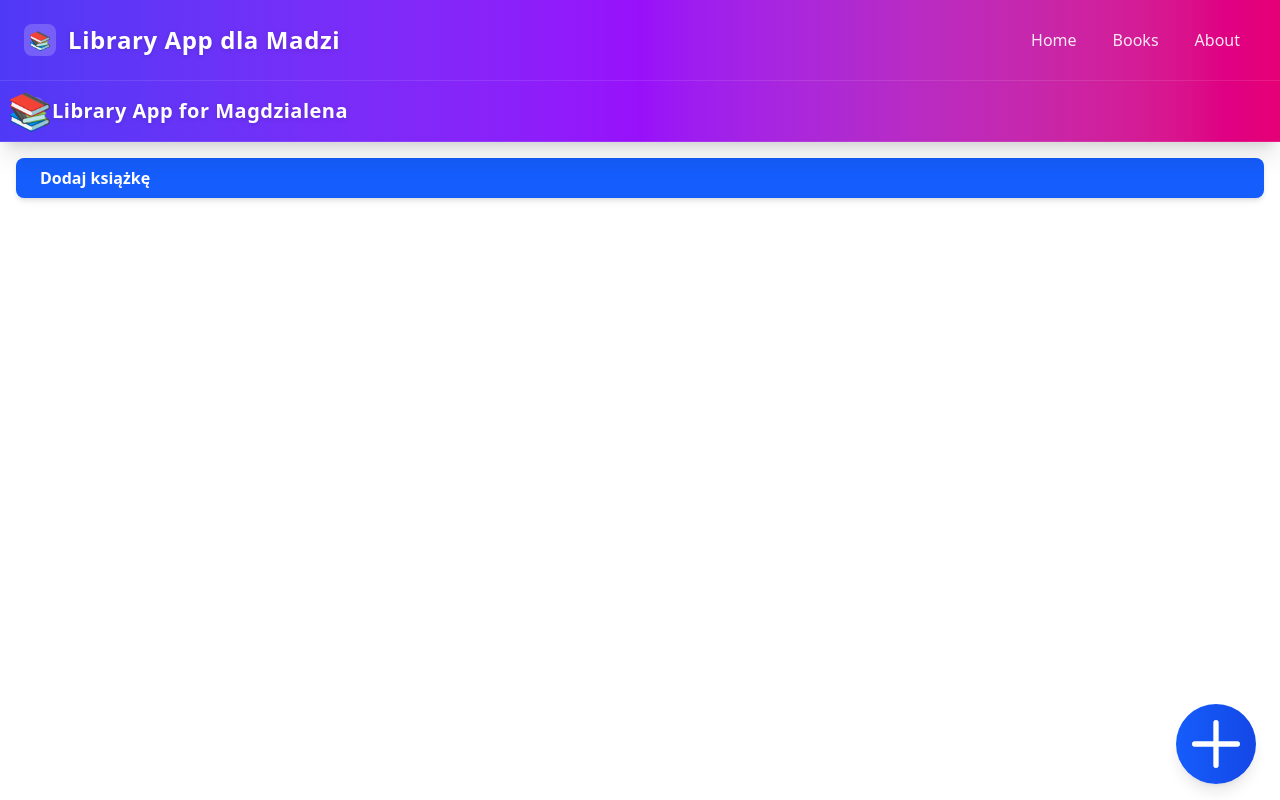
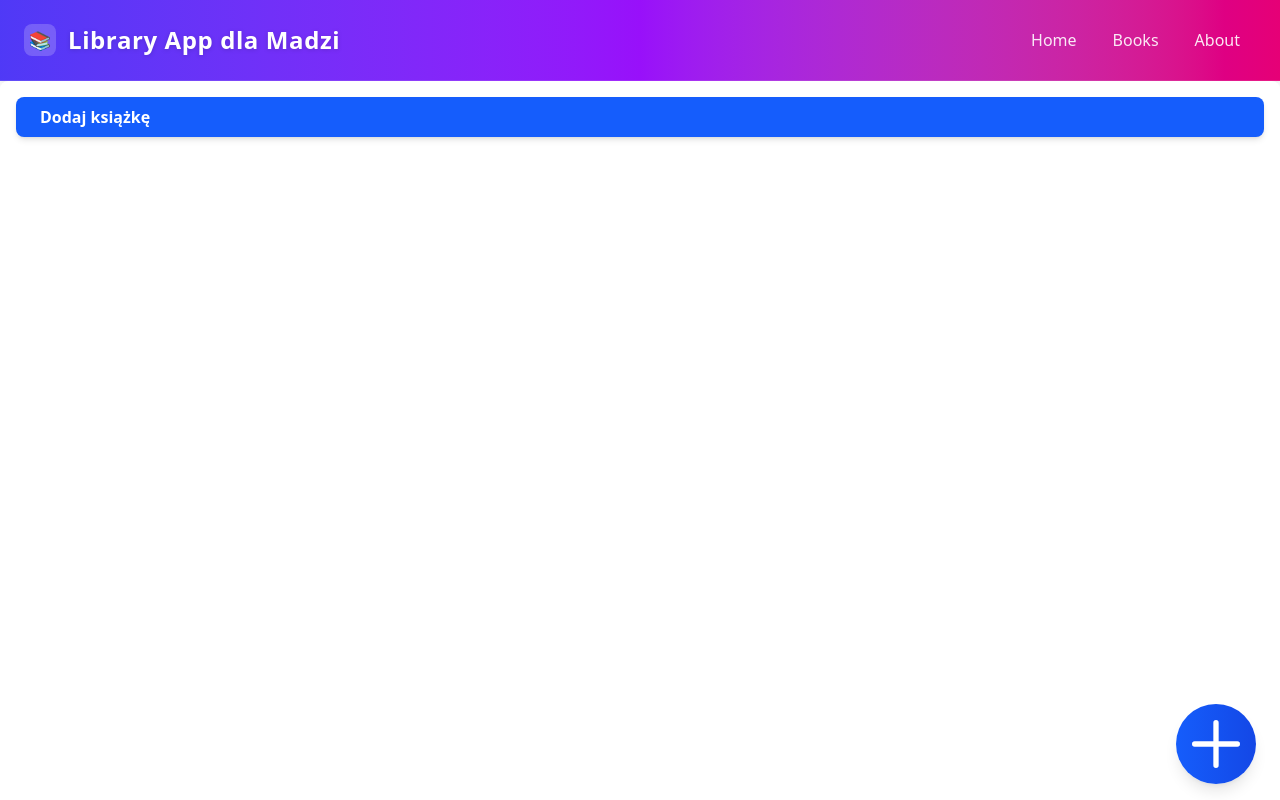
Before and after one commit to Soberek/library, a React (Vite) app: page / in a window 1280 px wide. Built offline with nearby package versions, Linux system fonts and the light colour scheme.

Commit message:
fix: update MobileNavbar to ensure proper visibility on mobile devices

```diff
--- a/src/components/MobileNavbar.tsx
+++ b/src/components/MobileNavbar.tsx
@@ -2,7 +2,7 @@ const MobileNavbar = () => {
   //   const [isMenuOpen, setIsMenuOpen] = useState(false);
 
   return (
-    <nav className="relative border-b border-white/10 bg-gradient-to-r from-indigo-600 via-purple-600 to-pink-600 shadow-xl">
+    <nav className="border-b border-white/10 bg-gradient-to-r from-indigo-600 via-purple-600 to-pink-600 shadow-xl md:hidden">
       <div className="container mx-auto px-4 py-4">
         <div className="flex items-center justify-between">
           <div className="flex items-center space-x-2">
```
